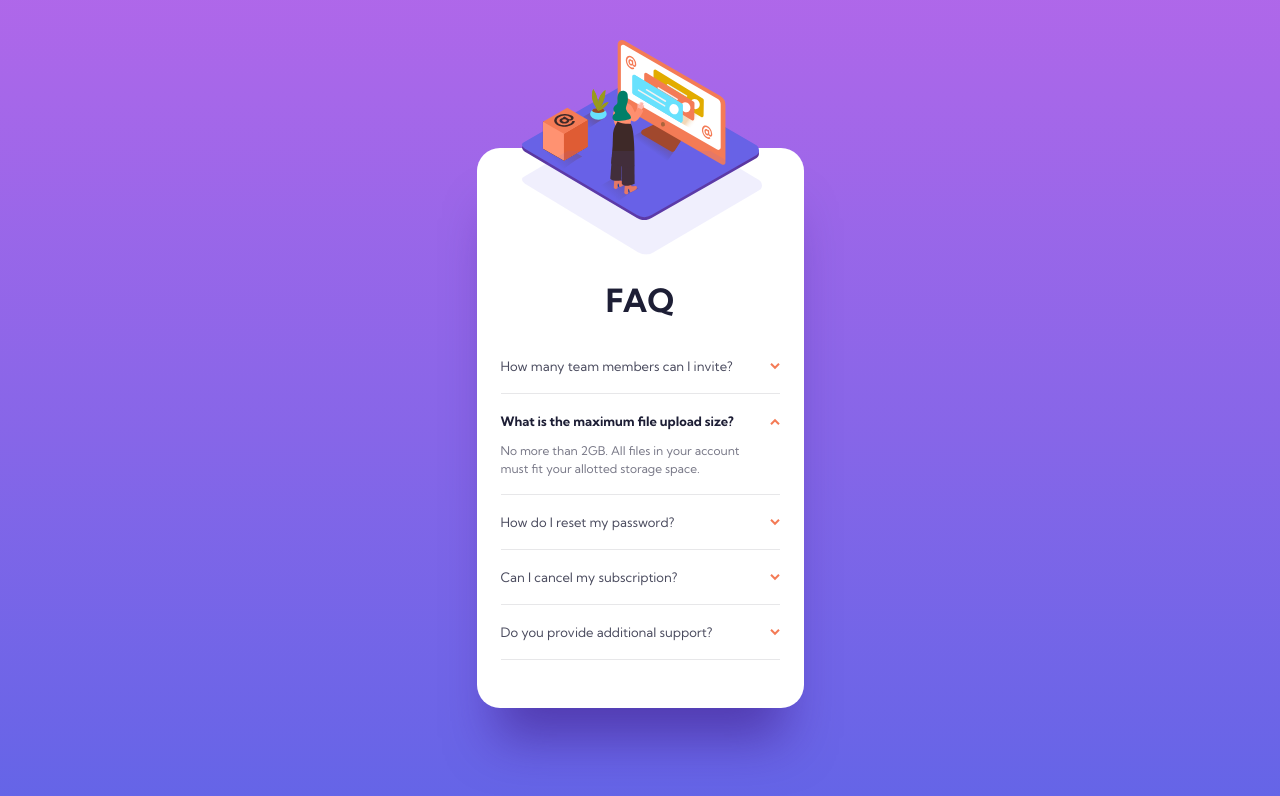
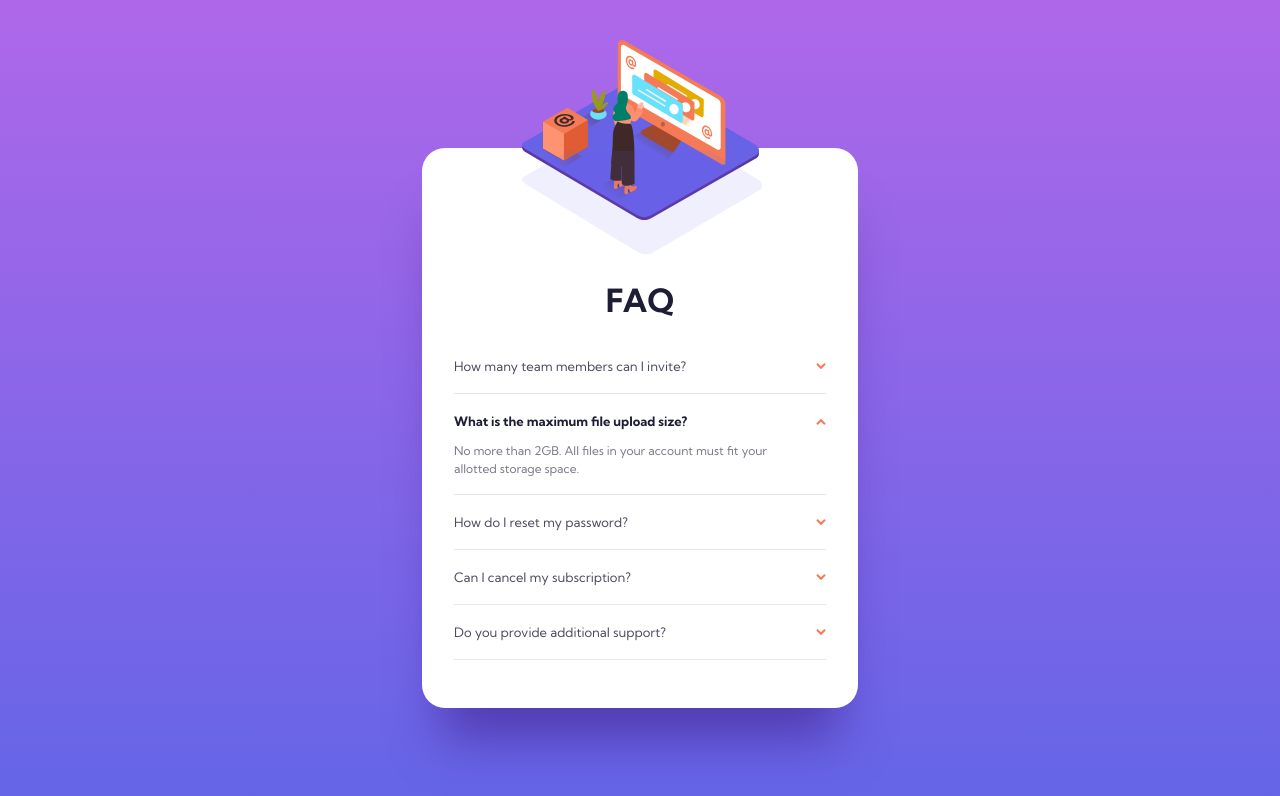
Before and after one commit to AdamHaniff/FAQ-Accordion-Card, a website built with Parcel: page index.html in a window 1280 px wide. Both pictures are taken after a click on the element 640 px from the left and 447 px from the top of the page. Built offline with nearby package versions, Linux system fonts and the light colour scheme.

Commit message:
Added hover states to desktop layout

```diff
--- a/main.js
+++ b/main.js
@@ -19,6 +19,8 @@ function handleQuestionClick(e) {
   // REVEAL ANSWER
   qnaContainer = e.target.closest(".FAQ__QnA-container");
   if (!qnaContainer) return;
+  const questionContainer = e.target.closest(".FAQ__question-container");
+  if (!questionContainer) return;
   const answer = querySelectElement(".FAQ__answer");
   toggleClass("hidden", answer);
 
--- a/sass/main.scss
+++ b/sass/main.scss
@@ -47,7 +47,7 @@ body {
 
 // ************** CARD *************
 .card {
-  max-width: 32.7rem;
+  max-width: 43.6rem;
   width: 87.2vw;
   background: $color-card-bg;
   display: flex;
@@ -84,7 +84,7 @@ body {
 
 // ******** FAQ CONTAINER ********
 .FAQ {
-  max-width: 27.9rem;
+  max-width: 37.2rem;
   width: 74.4vw;
 
   &__header {
@@ -111,7 +111,7 @@ body {
   &__question-container {
     display: flex;
     align-items: center;
-    margin-bottom: 1.9rem;
+    padding-bottom: 1.9rem;
   }
 
   &__question {
@@ -124,8 +124,28 @@ body {
     color: $color-answer;
     font-size: 1.2rem;
     line-height: 1.8rem;
-    margin: -0.6rem 0 1.6rem;
+    margin: -0.6rem 0 0;
+    padding-bottom: 1.6rem;
     width: 95%;
+  }
+}
+
+// ********* DESKTOP LAYOUT ********
+
+// ******* 992px MEDIA QUERY *******
+@media (min-width: 62em) {
+  .FAQ {
+    &__QnA-container:hover {
+      cursor: pointer;
+    }
+
+    &__QnA-container:hover &__answer {
+      cursor: auto;
+    }
+
+    &__question:hover {
+      color: $color-question-hover;
+    }
   }
 }
 
```
Also changed, not shown: css/main.css, 1 other file.
